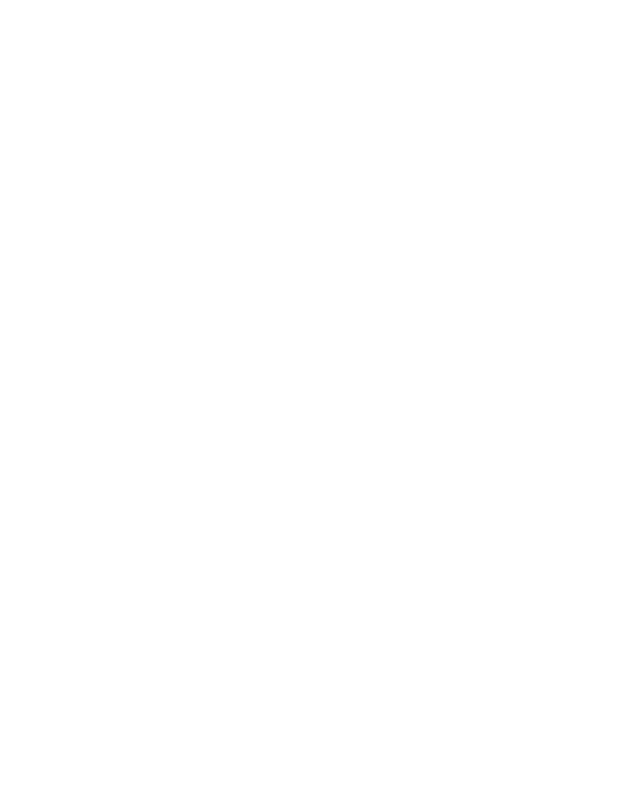
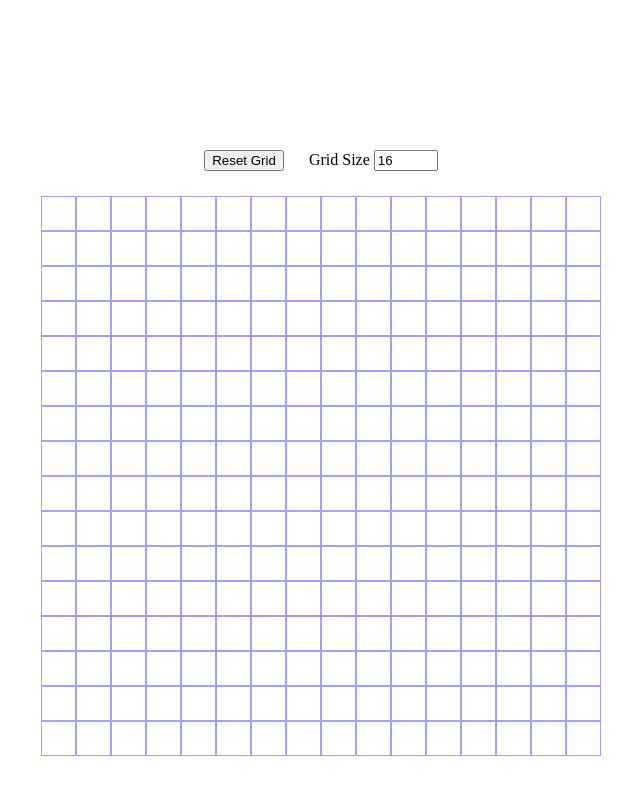
Before and after one commit to guakamole54/etch-a-sketch-revisited, a plain HTML site: page index.html in a window 1280 px wide. Shown: the whole page, without its empty margins (319-959 px from the left). Drawn offline with Linux system fonts and the light colour scheme.

Commit message:
Create a basic etch-a-sketch

```diff
--- a/index.html
+++ b/index.html
@@ -5,11 +5,21 @@
     <meta charset="UTF-8">
     <meta name="viewport" content="width=device-width, initial-scale=1.0">
     <title>Etch-A-Sketch</title>
-    <script src="script.js"></script>
+    <script src="script.js" defer></script>
     <link rel="stylesheet" href="style.css">
 </head>
 
 <body>
+    <div class="controls">
+        <button class="btn-reset">Reset Grid</button>
+        <div class="input-box">
+            <label for="grid-size">Grid Size</label>
+            <input class="grid-size" name="grid-size" type="number" value="16" min="1" max="100">
+        </div>
+    </div>
+
+    <div class="container"></div>
+
 
 </body>
 
--- a/script.js
+++ b/script.js
@@ -0,0 +1,38 @@
+const container = document.querySelector('.container');
+const btnReset = document.querySelector('.btn-reset');
+const gridSize = document.querySelector('.grid-size');
+
+btnReset.addEventListener('click', () => {
+    resetGrid()
+})
+
+gridSize.addEventListener("change", () => render())
+
+function render() {
+    // clear the existing divs
+    container.innerHTML = '';
+    let gridSizeVal = +gridSize.value;
+    const divSizePx = (560 / gridSizeVal);
+    console.log(divSizePx);
+    for (let row = 0; row < gridSizeVal; row++) {
+        for (let col = 0; col < gridSizeVal; col++) {
+            const div = document.createElement('div');
+            div.className = 'grid';
+            div.style.width = divSizePx + "px";
+            div.style.height = divSizePx + "px";
+            div.addEventListener('mouseenter', () => div.classList.add('grid-black'));
+            container.appendChild(div);
+        }
+
+    }
+
+}
+
+function resetGrid() {
+    const gridDivs = document.querySelectorAll('.grid-black');
+    gridDivs.forEach(div => {
+        div.classList.remove('grid-black');
+    });
+}
+
+render();
--- a/style.css
+++ b/style.css
@@ -0,0 +1,35 @@
+body {
+    display: flex;
+    justify-content: center;
+    align-items: center;
+    margin-top: 150px;
+    display: flex;
+    flex-direction: column;
+    gap: 25px;
+}
+
+.controls {
+    display: flex;
+    flex-direction: row;
+    gap: 25px;
+}
+
+.container {
+    display: flex;
+    flex-wrap: wrap;
+    width: 560px;
+    height: 560px;
+    margin: 0;
+    padding: 0;
+}
+
+.grid {
+    border: 1px solid black;
+    border-color: rgb(160,160,255);
+    border-width: 1px;
+    box-sizing: border-box;
+}
+
+.grid-black {
+    background-color: black;
+}
```
